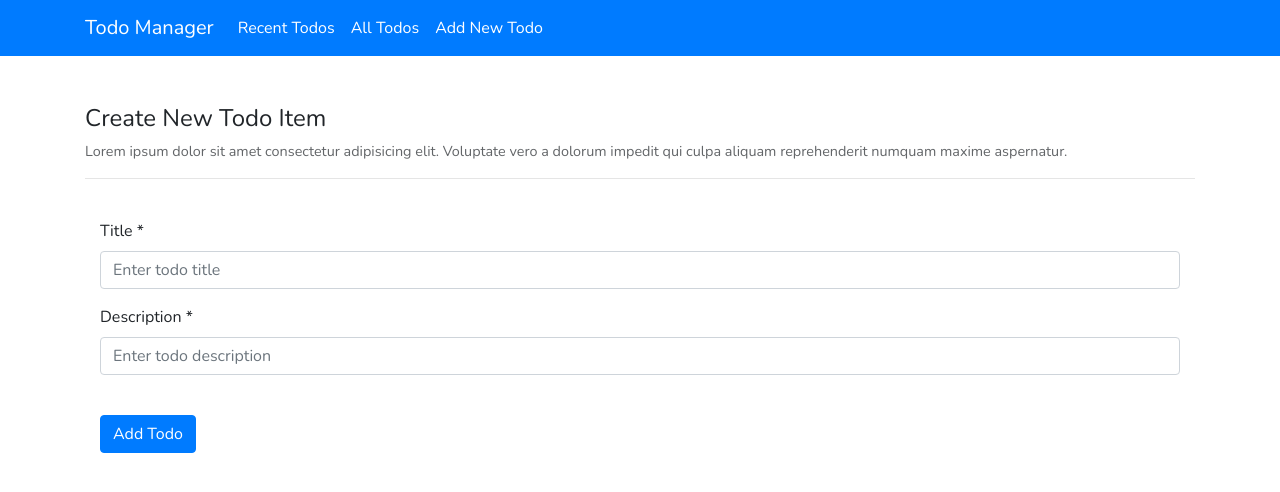
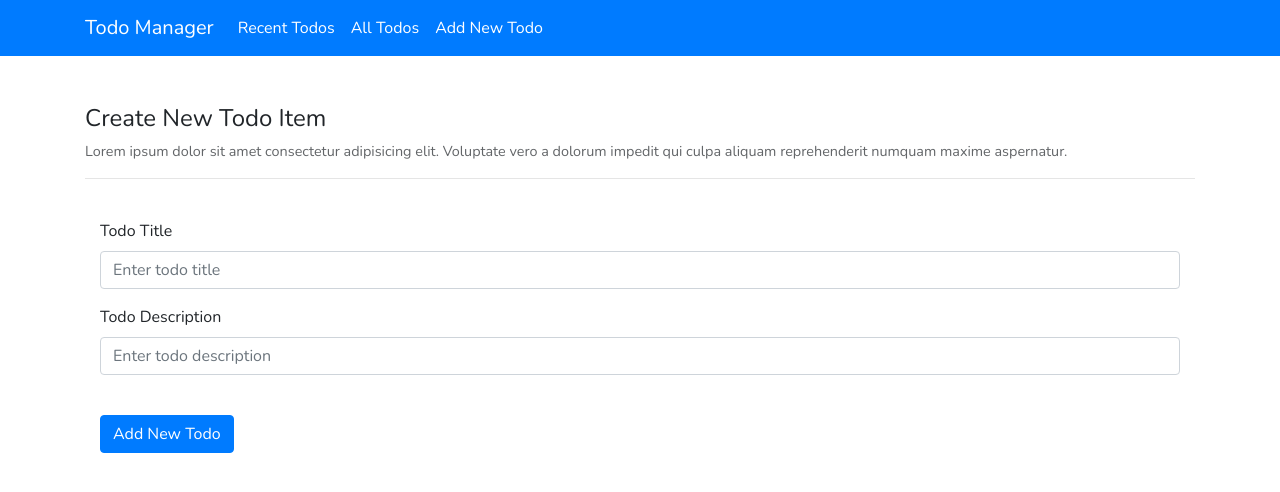
Before and after one commit to Achilles45/react-todoapp, a React (Create React App) app: page /add-todo in a window 1280 px wide. Shown: the top 492 px of the page. Built offline with nearby package versions, Linux system fonts and the light colour scheme.

Commit message:
Second commit of the application

```diff
--- a/package.json
+++ b/package.json
@@ -7,6 +7,7 @@
     "@testing-library/react": "^11.2.7",
     "@testing-library/user-event": "^12.8.3",
     "bootstrap": "^4.1.2",
+    "classnames": "^2.3.1",
     "randomstring": "^1.2.1",
     "react": "^17.0.2",
     "react-dom": "^17.0.2",
--- a/src/components/Context/todoContext.js
+++ b/src/components/Context/todoContext.js
@@ -17,6 +17,8 @@ const todoReducer = (state, action) =>{
                 ...state,
                 todos: [action.payload, ...state.todos]
             };
+            case "CHECK_OR_UN_CHECKED" :
+            break
 
         default: return state
     }
--- /dev/null
+++ b/src/components/Layouts/InputButton.js
@@ -0,0 +1,29 @@
+import React from 'react'
+import PropTypes from 'prop-types'
+
+
+const InputButton = ({
+    //Bring in the props for the button here
+    type,
+    className,
+    value
+}) => {
+    return (
+        <input type={ type }
+        className={ className }
+        value={ value } />
+    )
+}
+
+//Check PropsTypes
+InputButton.propTypes = {
+    type: PropTypes.string.isRequired,
+    className: PropTypes.string.isRequired,
+    value: PropTypes.string.isRequired,
+}
+
+InputButton.defaultProps = {
+    type: "submit"
+}
+
+export default InputButton;
--- /dev/null
+++ b/src/components/Layouts/TextInputGroup.js
@@ -0,0 +1,46 @@
+import React from 'react'
+import PropTypes from 'prop-types'
+import classNames from 'classnames'
+
+const TextInputGroup = ({
+    //Bring in the props here
+    label,
+    type,
+    placeholder,
+    value,
+    name,
+    onChange,
+    error
+}) => {
+    return (
+        <div className="form-group">
+            <label htmlFor={ name }>{ label }</label>
+            <input type={ type }
+            className= { classNames("form-control", { "is-invalid": error } )}
+            name={ name }
+            placeholder={ placeholder }
+            value={ value }
+            onChange={ onChange }
+            />
+            { error && <div className="invalid-feedback">{ error }</div>}
+        </div>
+    )
+}
+
+//PropTypes
+TextInputGroup.propTypes = {
+    label: PropTypes.string.isRequired,
+    type: PropTypes.string.isRequired,
+    name: PropTypes.string.isRequired,
+    value: PropTypes.string.isRequired,
+    placeholder: PropTypes.string.isRequired,
+    onchange: PropTypes.func.isRequired,
+    error: PropTypes.string
+};
+
+//Default Props
+TextInputGroup.defaultProps = {
+    type: "text"
+}
+
+export default TextInputGroup;
--- a/src/components/Pages/AddTodo.js
+++ b/src/components/Pages/AddTodo.js
@@ -5,6 +5,12 @@ import { Consumer } from '../Context/todoContext'
 
 //Bring in randomstring package
 import Randomstring from 'randomstring'
+
+//Bring in InputGroup Component
+import TextInputGroup from '../Layouts/TextInputGroup'
+
+//Bring in InputGroup Component
+import InputButton from '../Layouts/InputButton'
 
 export default class AddTodo extends Component {
 
@@ -14,7 +20,9 @@ export default class AddTodo extends Component {
         title: "",
         status: "",
         createdAt: "",
-        loadingText: ""
+        loadingText: "",
+        description: "",
+        errors: {}
     }
 
     //On state change methods
@@ -30,6 +38,26 @@ export default class AddTodo extends Component {
         //Get values from the state
         const { title, description } = this.state;
 
+        //Check For Empty Fields
+        if( title === "" ) {
+            this.setState({
+                errors: {
+                    title: "Oga open your eyes 🤦‍♂️🤦‍♂️... Title is required"
+                }
+            })
+            return;
+        };
+
+        if( description === "" ) {
+            this.setState({
+                errors: {
+                    description: "Description is required too 🤷‍♂️🤷‍♀️"
+                }
+            })
+            return;
+        };
+
+
         this.loadingText = "Processing new todo..."
 
         // let today = new Date();
@@ -41,7 +69,7 @@ export default class AddTodo extends Component {
 
         //Now construct a new todo
         const newTodo = {
-            id: Randomstring.generate(4),
+            id: Randomstring.generate(10),
             title,
             description,
             status: "Undone",
@@ -54,14 +82,23 @@ export default class AddTodo extends Component {
             payload: newTodo
         })
 
+        //Clear state
+        this.setState({
+            title: "",
+            description: "",
+            errors: {}
+        })
+
         //Now redirect
         setTimeout(() => {
             this.props.history.push("/")
         }, 5000);
+
+
     }
 
     render() {
-        const { title, description } = this.state;
+        const { title, description, errors } = this.state;
         return (
             <Consumer>
                 { value => {
@@ -73,29 +110,28 @@ export default class AddTodo extends Component {
                             <hr /><br />
                             <div className="col-md-12">
                                 <form onSubmit={this.onSubmit.bind(this, todoDispatcher)}>
-                                    <div className="form-group">
-                                        <label htmlFor="title">Title *</label>
-                                        <input type="text"
-                                        className="form-control"
+                                    <TextInputGroup
+                                        label="Todo Title"
                                         name="title"
                                         placeholder="Enter todo title"
-                                        value={title}
-                                        onChange={this.onChange}
-                                        />
-                                    </div>
-                                    <div className="form-group">
-                                        <label htmlFor="description">Description *</label>
-                                        <input type="text"
+                                        value={ title }
+                                        onChange={ this.onChange }
+                                        error={ errors.title }
+                                    />
+                                   <TextInputGroup
+                                        label="Todo Description"
                                         name="description"
-                                        className="form-control"
                                         placeholder="Enter todo description"
-                                        value={description}
-                                        onChange={this.onChange}
-                                        />
-                                    </div>
+                                        value={ description }
+                                        onChange={ this.onChange }
+                                        error={ errors.description }
+                                   />
                                     { this.loadingText === null ? null : <p className="pt-2">{this.loadingText}</p> }
                                     <div className="form-group">
-                                    <input type="submit" className="btn btn-primary" value="Add Todo" />
+                                    <InputButton
+                                    className="btn btn-primary"
+                                    value="Add New Todo"
+                                    />
                                     </div>
                                 </form>
                             </div>
--- a/src/components/TodosComponents/Todo.js
+++ b/src/components/TodosComponents/Todo.js
@@ -9,6 +9,14 @@ export default class Todo extends Component {
     onDeleteClick = (id, todoDispatcher) =>{
         todoDispatcher ({
             type: "DELETE_TODO",
+            payload: id
+        })
+    }
+
+    //Method to mark or un mark todo
+    markTodo = (id, todoDispatcher) =>{
+        todoDispatcher({
+            type: "CHECK_OR_UN_CHECKED",
             payload: id
         })
     }
@@ -26,7 +34,7 @@ export default class Todo extends Component {
                     <td style={{ color: status === "Done" ? "green" : "red" }}>{ status }</td>
                     <td>{ description }</td>
                     <td>
-                    <button type="button" className="btn btn-success mr-1"><i class="fas fa-check"></i></button>
+                    <button onClick={this.markTodo.bind(this, id, todoDispatcher)} type="button" className="btn btn-success mr-1"><i class="fas fa-check"></i></button>
                     <button type="button" className="btn btn-success mr-1"><i class="fas fa-edit"></i></button>
                     <button onClick={this.onDeleteClick.bind(this, id, todoDispatcher)} type="button" className="btn btn-danger"><i class="far fa-trash-alt"></i></button>
                     </td>
```
Also changed, not shown: 1 other file (tests, documents, lock files or other folders).
